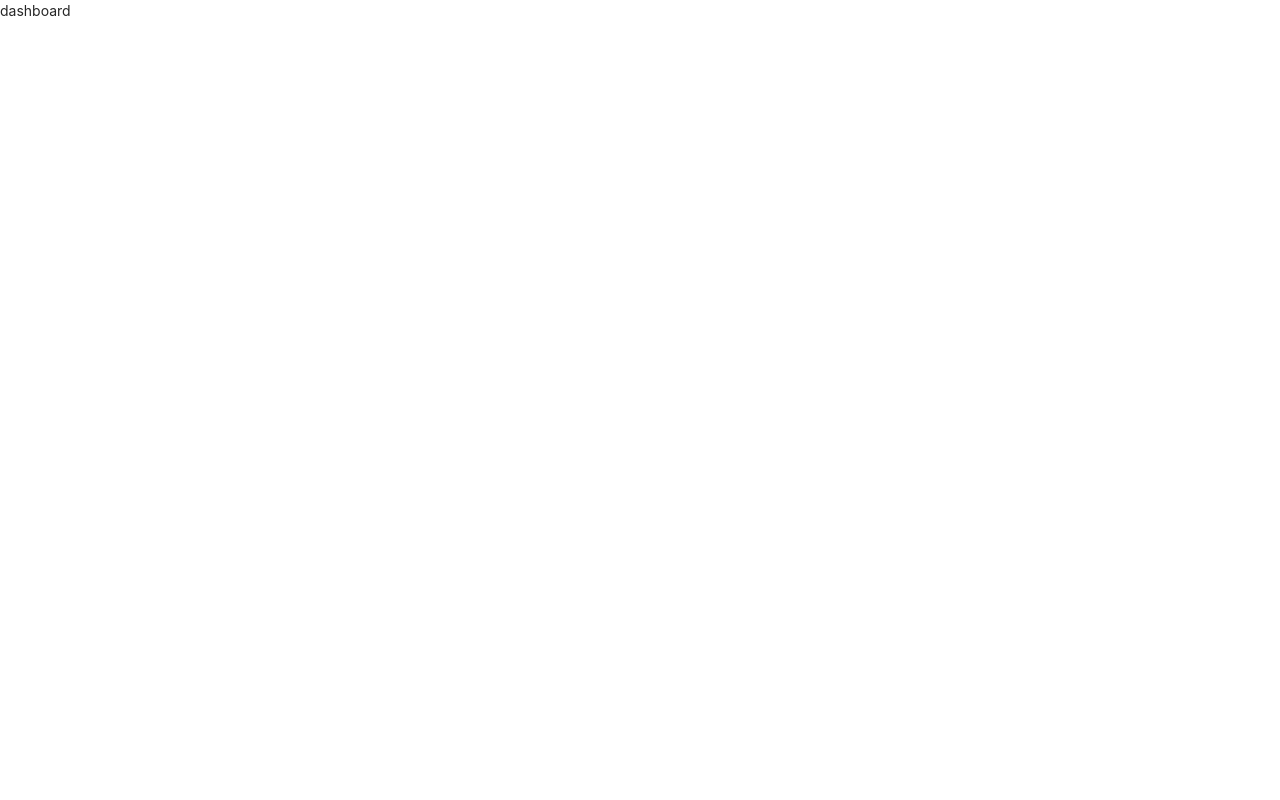
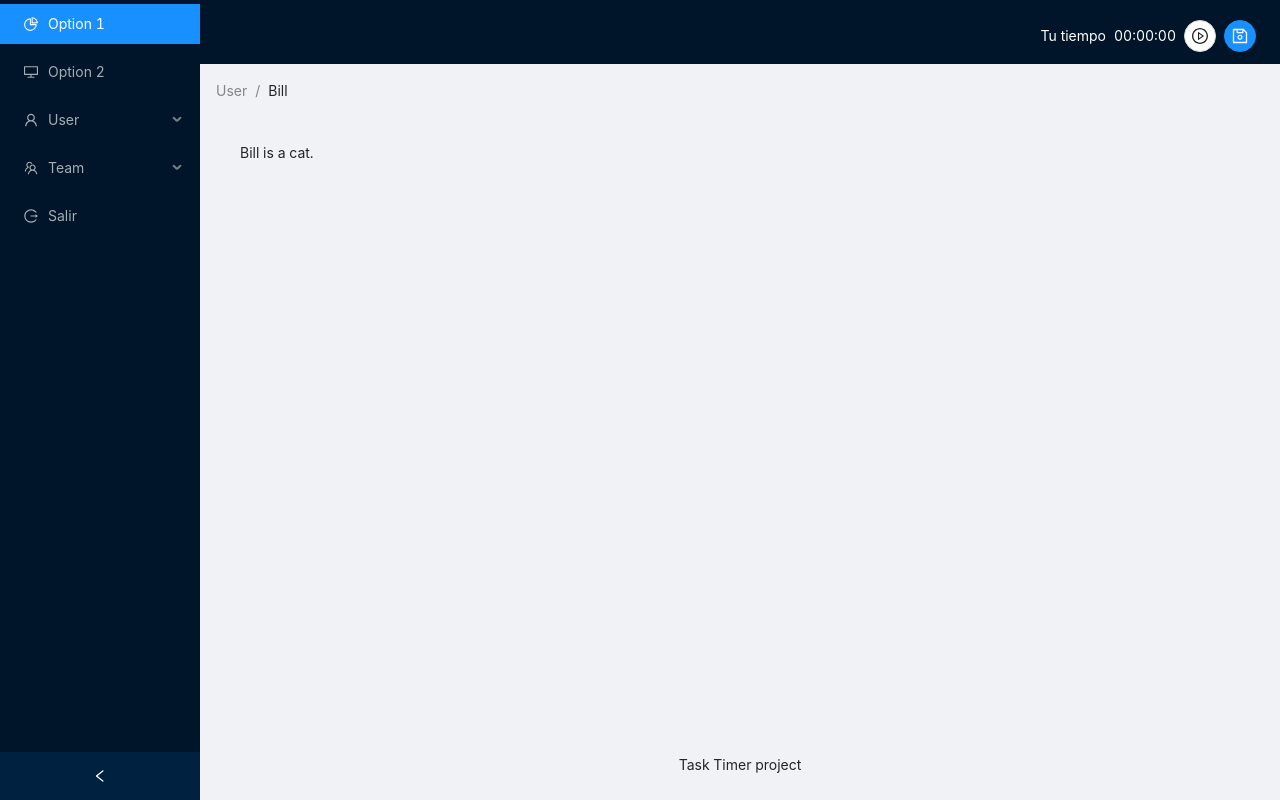
Before and after one commit to cristian-programmer/TaskTimerUI, a React (Create React App) app: page /dash in a window 1280 px wide. Built offline with nearby package versions, Linux system fonts and the light colour scheme.

Commit message:
working in dashboard

```diff
--- a/src/pages/dashboard.js
+++ b/src/pages/dashboard.js
@@ -1,7 +1,77 @@
-import React from "react";
+import React, { useState } from "react";
+import { Link, useHistory } from "react-router-dom";
+import TimeTracking from "./../components/timeTracking";
+import "./../styles/dasboard.css";
+import { Layout, Menu, Breadcrumb } from "antd";
+import {
+  DesktopOutlined,
+  PieChartOutlined,
+  LogoutOutlined,
+  TeamOutlined,
+  UserOutlined,
+} from "@ant-design/icons";
+
+const { Header, Content, Footer, Sider } = Layout;
+const { SubMenu } = Menu;
 
 const Dasboard = () => {
-  return <div>dashboard</div>;
+  const [collapsed, setCollapsed] = useState(false);
+  const onCollapse = () => {
+    setCollapsed((prevcollapsed) => !prevcollapsed);
+  };
+  const history = useHistory();
+
+  const logout = () => {
+    history.push("/");
+  };
+  return (
+    <Layout style={{ minHeight: "100vh" }}>
+      <Sider collapsible collapsed={collapsed} onCollapse={onCollapse}>
+        <div className="logo" />
+        <Menu theme="dark" defaultSelectedKeys={["1"]} mode="inline">
+          <Menu.Item key="1" icon={<PieChartOutlined />}>
+            Option 1
+          </Menu.Item>
+          <Menu.Item key="2" icon={<DesktopOutlined />}>
+            Option 2
+          </Menu.Item>
+          <SubMenu key="sub1" icon={<UserOutlined />} title="User">
+            <Menu.Item key="3">Tom</Menu.Item>
+            <Menu.Item key="4">Bill</Menu.Item>
+            <Menu.Item key="5">Alex</Menu.Item>
+          </SubMenu>
+          <SubMenu key="sub2" icon={<TeamOutlined />} title="Team">
+            <Menu.Item key="6">Team 1</Menu.Item>
+            <Menu.Item key="8">Team 2</Menu.Item>
+          </SubMenu>
+          <Menu.Item key="9" icon={<LogoutOutlined />}>
+            <Link to="/">Salir</Link>
+          </Menu.Item>
+        </Menu>
+      </Sider>
+      <Layout className="site-layout">
+        <Header
+          className="site-layout-background Dasboard_Header"
+          style={{ padding: 0 }}
+        >
+          <TimeTracking></TimeTracking>
+        </Header>
+        <Content style={{ margin: "0 16px" }}>
+          <Breadcrumb style={{ margin: "16px 0" }}>
+            <Breadcrumb.Item>User</Breadcrumb.Item>
+            <Breadcrumb.Item>Bill</Breadcrumb.Item>
+          </Breadcrumb>
+          <div
+            className="site-layout-background"
+            style={{ padding: 24, minHeight: 360 }}
+          >
+            Bill is a cat.
+          </div>
+        </Content>
+        <Footer style={{ textAlign: "center" }}>Task Timer project</Footer>
+      </Layout>
+    </Layout>
+  );
 };
 
 export default Dasboard;
--- /dev/null
+++ b/src/styles/dasboard.css
@@ -0,0 +1,4 @@
+.Dasboard_Header {
+    display: flex;
+    justify-content: flex-end;
+}
```
